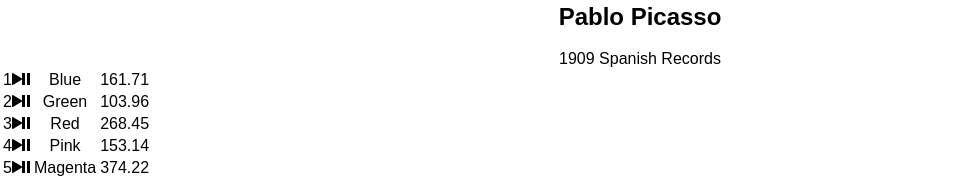
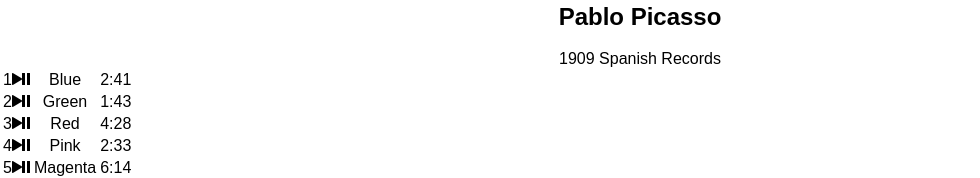
Before and after one commit to jvg0119/bloc-jams-react, a React (Create React App) app: page /album/the-colors in a window 1280 px wide. Shown: the part 720-898 px from the top of the page, without its empty margins (0-980 px from the left). Built offline with nearby package versions, Linux system fonts and the light colour scheme.

Commit message:
08 player bar added formatTime to song display

```diff
--- a/src/components/Album.js
+++ b/src/components/Album.js
@@ -149,8 +149,7 @@
   }
 
   formatTime(time) {
-    //console.log('timeFormat !!!', time);
-    if (isNaN(time)) { return "-:--" } else {
+    if (isNaN(time) || time === '') { return "-:--" } else {
       const min = Math.trunc(time / 60);
       const sec = Math.trunc(time % 60);
       const formatedTime = `${min}:${sec}`
@@ -191,7 +190,7 @@
                       <span className="ion-pause"></span>
                     </td>
                     <td className="song-title">{song.title}</td>
-                    <td className="song-duration">{song.duration}</td>
+                    <td className="song-duration">{this.formatTime(song.duration)}</td>
                   </tr>
 
               ))
--- a/src/data/albums.js
+++ b/src/data/albums.js
@@ -9,7 +9,8 @@
       { title: 'Green', duration: '103.96', audioSrc: '/assets/music/green.mp3' },
       { title: 'Red', duration: '268.45', audioSrc: '/assets/music/red.mp3' },
       { title: 'Pink', duration: '153.14', audioSrc: '/assets/music/pink.mp3' },
-      { title: 'Magenta', duration: '374.22', audioSrc: '/assets/music/magenta.mp3' }
+      { title: 'Magenta', duration: '374.22', audioSrc: '/assets/music/magenta.mp3' },
+      { title: 'test data', duration: '', audioSrc: '/assets/music/magenta.mp3' }
   ]
 }, {
     title: 'The Telephone',
```
